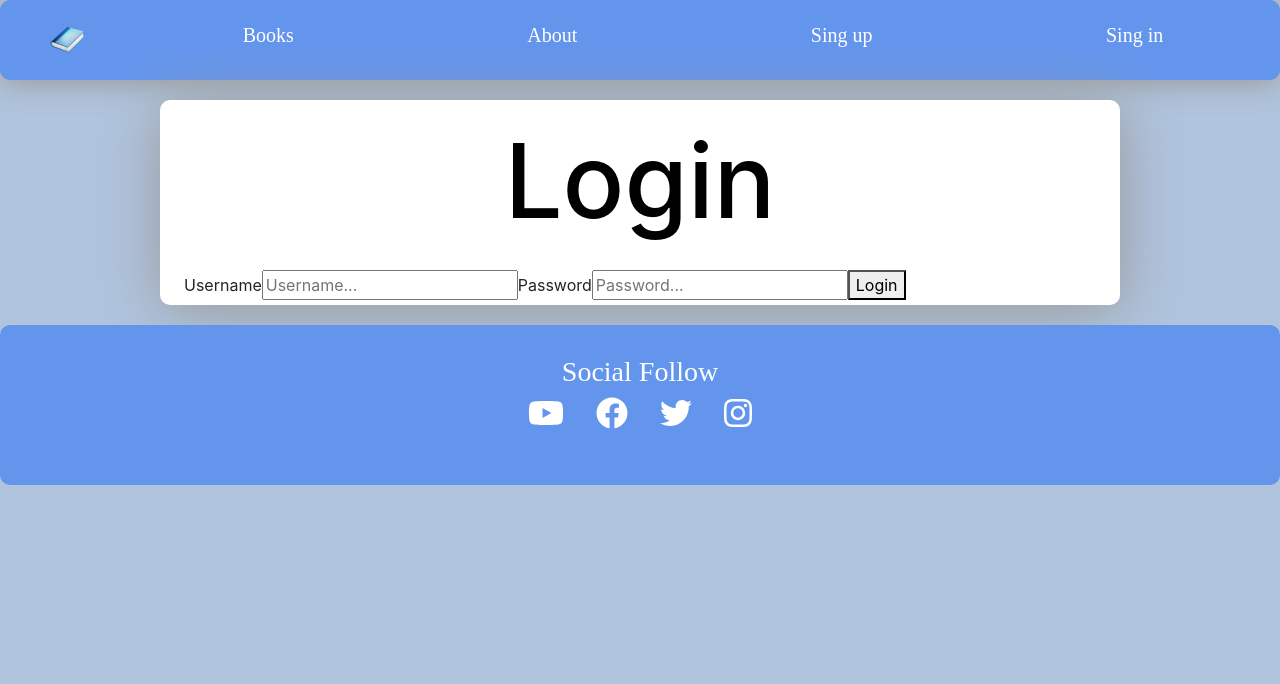
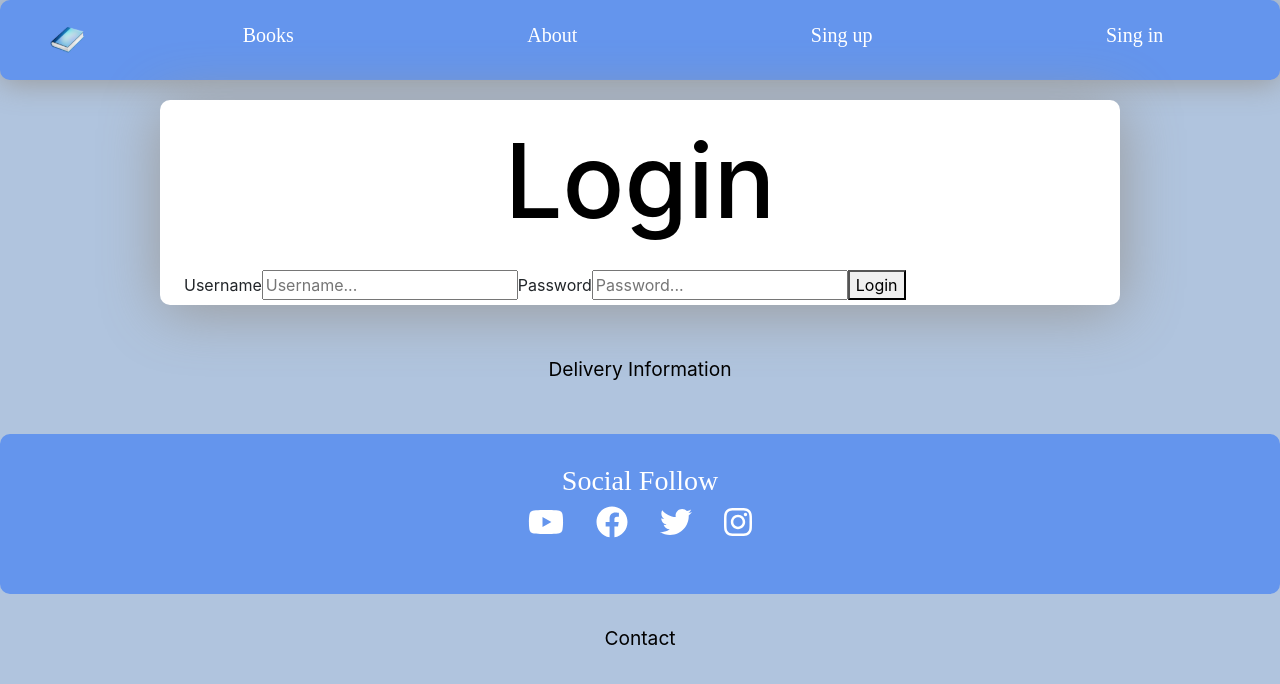
Before and after one commit to noemitth10/Ekecluded_2021-2, a React (Create React App) app in the folder client/: page /Login in a window 1280 px wide. Shown: the top 684 px of the page. Built offline with nearby package versions, Linux system fonts and the light colour scheme; no server answers.

Commit message:
Update Footer.js
I updated Footer.js file. I added a contact-container and a delivery-container.

```diff
--- a/client/src/layout/Footer.js
+++ b/client/src/layout/Footer.js
@@ -1,4 +1,5 @@
 import '../Footer.css';
+import { Link } from 'react-router-dom';
 import { FontAwesomeIcon } from "@fortawesome/react-fontawesome";
 import {
     faYoutube,
@@ -9,8 +10,15 @@ import {
 
 function Footer() {
   return (
-      <footer className="social-container">
+      <footer className="footer-container">
+        <div className="delivery-container">
+          <Link className="information-link" to="/delivery_information">
+            <p>Delivery Information</p>
+          </Link>
+        </div>
+        <div className="social-container">
           <h3>Social Follow</h3>
+          <div className="social-icons">
             <a href="https://www.youtube.com/" className="youtube social">
               <FontAwesomeIcon icon={faYoutube} size="2x" />
             </a>
@@ -23,6 +31,11 @@ function Footer() {
             <a href="https://www.instagram.com/" className="instagram social">
               <FontAwesomeIcon icon={faInstagram} size="2x" />
             </a>
+          </div>
+        </div>
+        <div className="contact-container">
+          <p>Contact</p>
+        </div>
       </footer>
   );
 }
```
Lines whose indentation alone changed are shown as unchanged.
